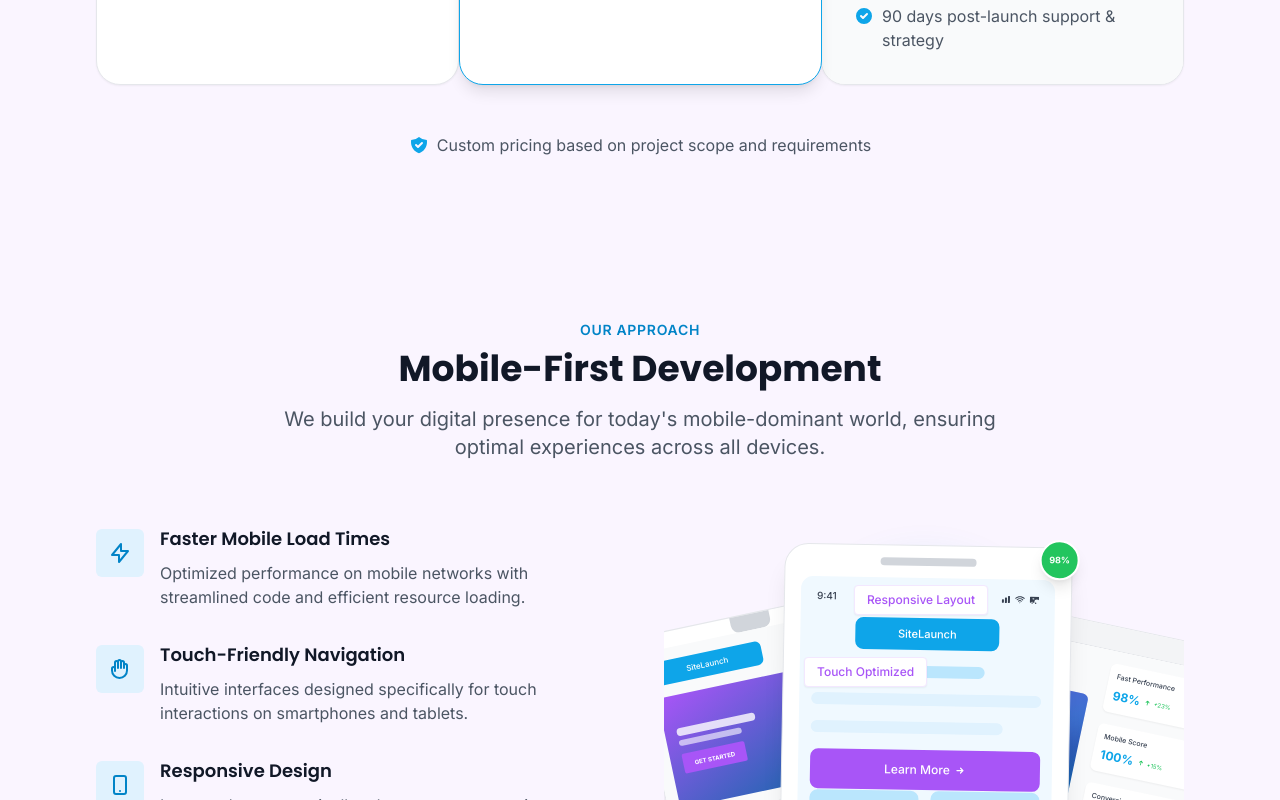
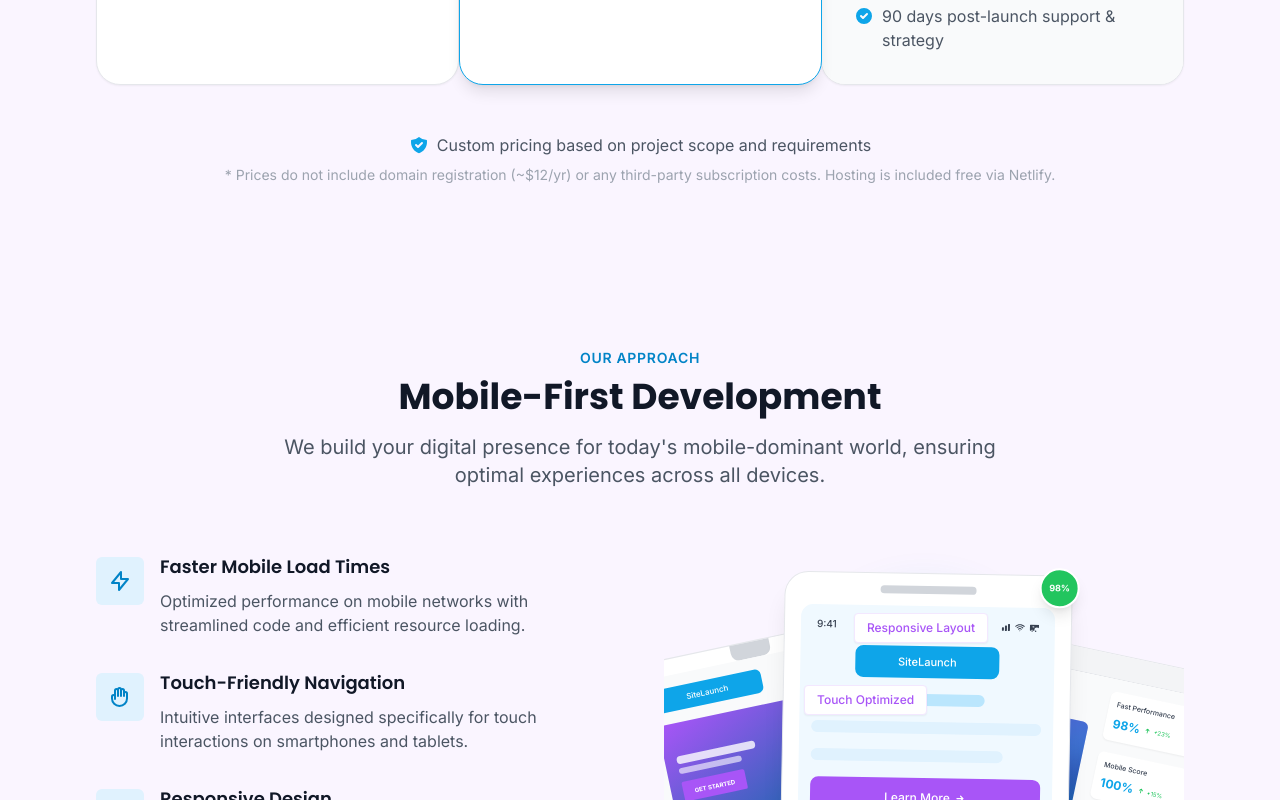
Before and after one commit to June-Durr/sitelaunch-v2, a React (Vite) app: page / in a window 1280 px wide. Shown: the part 3020-3820 px from the top of the page. Built offline with nearby package versions, Linux system fonts and the light colour scheme; no server answers.

Commit message:
Add pricing disclaimer for domain and third-party costs
Co-Authored-By: Claude Sonnet 4.6 <noreply@anthropic.com>

```diff
--- a/src/components/sections/ServiceTiers.jsx
+++ b/src/components/sections/ServiceTiers.jsx
@@ -176,7 +176,7 @@ const ServiceTiers = () => {
           ))}
         </div>
 
-        <div className="text-center mt-12">
+        <div className="text-center mt-12 space-y-2">
           <p className="text-gray-600 flex items-center justify-center">
             <svg
               xmlns="http://www.w3.org/2000/svg"
@@ -191,6 +191,9 @@ const ServiceTiers = () => {
               />
             </svg>
             Custom pricing based on project scope and requirements
+          </p>
+          <p className="text-sm text-gray-400">
+            * Prices do not include domain registration (~$12/yr) or any third-party subscription costs. Hosting is included free via Netlify.
           </p>
         </div>
       </div>
```
